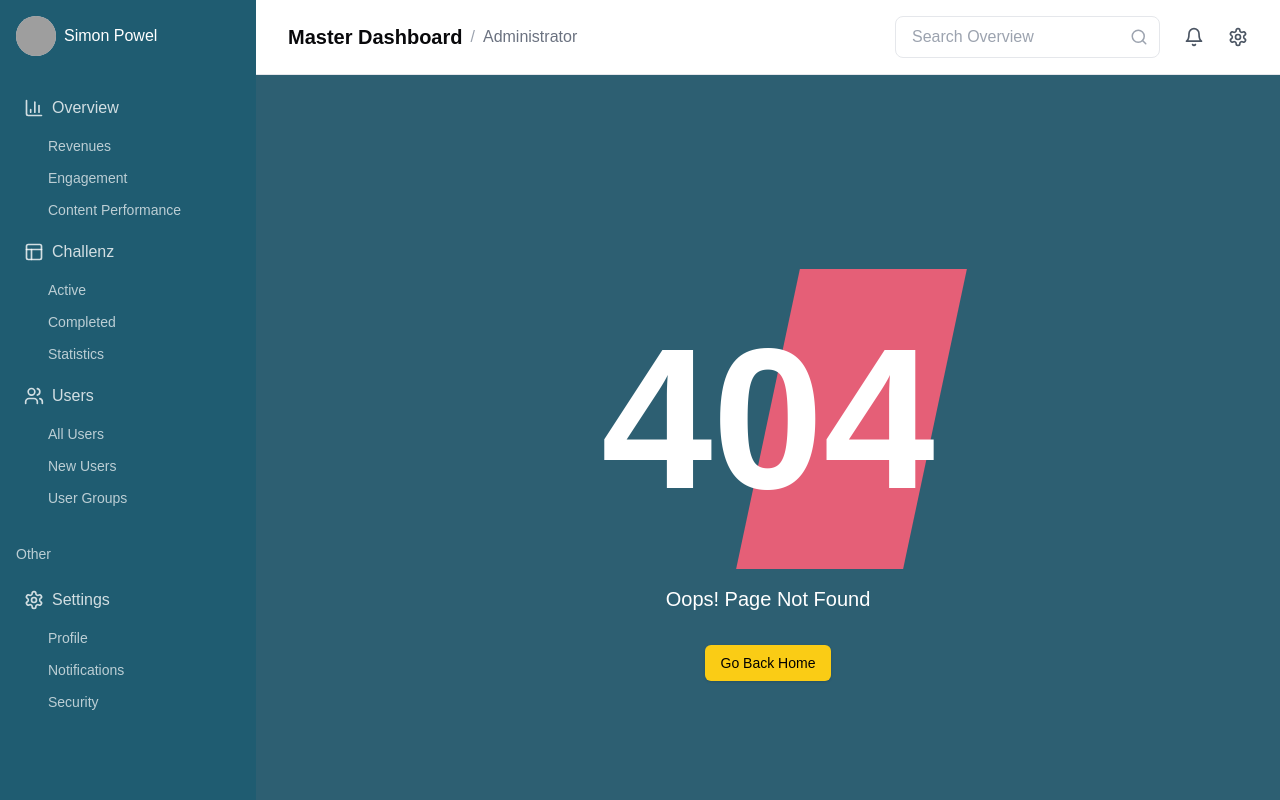
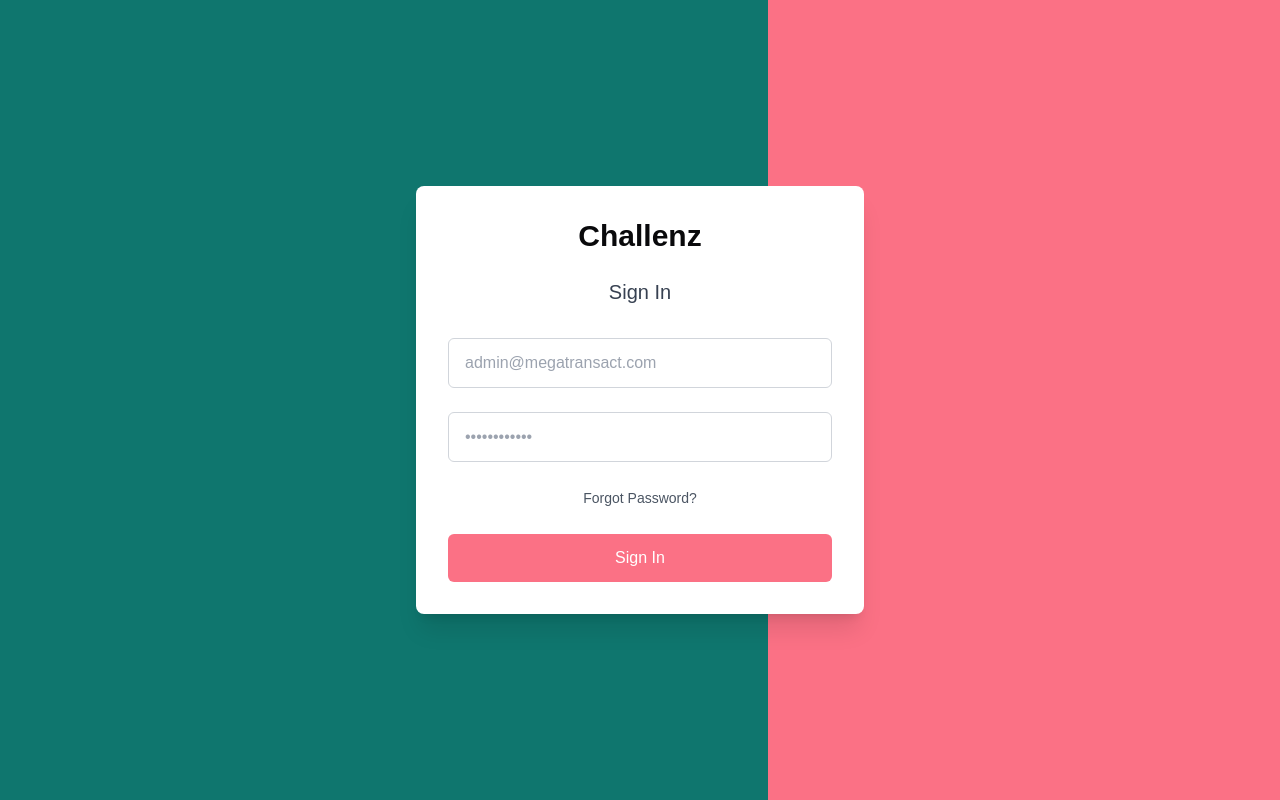
Before and after one commit to megatransactFront/challenz_dashboard, a Next.js app: page /auth/login in a window 1280 px wide. Before the commit this address had no page. Built offline with nearby package versions, Linux system fonts and the light colour scheme; grey boxes are pictures that could not be loaded.

Commit message:
Added Auth Login
- Added route to auth -> login page

```diff
--- /dev/null
+++ b/src/app/auth/layout.tsx
@@ -0,0 +1,19 @@
+// app/auth/layout.tsx
+import type { Metadata } from "next";
+
+export const metadata: Metadata = {
+  title: "Authentication - Challenz",
+  description: "Sign in to your account",
+};
+
+export default function AuthLayout({
+  children,
+}: {
+  children: React.ReactNode;
+}) {
+  return (
+    <div className="min-h-screen">
+      {children}
+    </div>
+  );
+}
--- /dev/null
+++ b/src/app/auth/login/page.tsx
@@ -0,0 +1,93 @@
+// app/auth/login/page.tsx
+'use client'
+
+import { useState } from 'react'
+import { useRouter } from 'next/navigation'
+
+export default function LoginPage() {
+  const router = useRouter()
+  const [email, setEmail] = useState('')
+  const [password, setPassword] = useState('')
+  const [isLoading, setIsLoading] = useState(false)
+
+  const handleSubmit = async (e: React.FormEvent<HTMLFormElement>) => {
+    e.preventDefault()
+    setIsLoading(true)
+
+    try {
+      // Simulate authentication delay
+      await new Promise(resolve => setTimeout(resolve, 1500))
+      // Add actual auth logic here later
+      console.log('Sign in attempted with:', email)
+      router.push('/dashboard')
+    } catch (error) {
+      console.error('Authentication error:', error)
+    } finally {
+      setIsLoading(false)
+    }
+  }
+
+  return (
+    <div className="fixed inset-0 w-full h-full">
+      {/* Background split design */}
+      <div className="absolute inset-0">
+        <div className="w-full h-full relative overflow-hidden">
+          <div className="absolute top-0 left-0 w-3/5 h-full bg-teal-700" />
+          <div className="absolute top-0 right-0 w-2/5 h-full bg-rose-400" />
+        </div>
+      </div>
+
+      {/* Content */}
+      <div className="relative h-full flex items-center justify-center p-4">
+        <div className="bg-white rounded-lg shadow-xl w-full max-w-md p-8">
+          <div className="text-center mb-8">
+            <h1 className="text-3xl font-semibold mb-6">Challenz</h1>
+            <h2 className="text-xl text-gray-700">Sign In</h2>
+          </div>
+
+          <form onSubmit={handleSubmit} className="space-y-6">
+            <div>
+              <input
+                type="email"
+                value={email}
+                onChange={(e) => setEmail(e.target.value)}
+                placeholder="admin@megatransact.com"
+                className="w-full px-4 py-3 border border-gray-300 rounded-md focus:outline-none focus:ring-2 focus:ring-teal-500"
+                required
+              />
+            </div>
+
+            <div>
+              <input
+                type="password"
+                value={password}
+                onChange={(e) => setPassword(e.target.value)}
+                placeholder="••••••••••••"
+                className="w-full px-4 py-3 border border-gray-300 rounded-md focus:outline-none focus:ring-2 focus:ring-teal-500"
+                required
+              />
+            </div>
+
+            <div className="text-center">
+              <button
+                type="button"
+                onClick={() => router.push('/auth/forgot-password')}
+                className="text-sm text-gray-600 hover:text-teal-600"
+              >
+                Forgot Password?
+              </button>
+            </div>
+
+            <button
+              type="submit"
+              disabled={isLoading}
+              className="w-full bg-rose-400 text-white py-3 rounded-md hover:bg-rose-500 transition-colors disabled:opacity-70"
+            >
+              {isLoading ? 'Signing In...' : 'Sign In'}
+            </button>
+          </form>
+        </div>
+      </div>
+    </div>
+  )
+}
--- a/src/app/page.tsx
+++ b/src/app/page.tsx
@@ -2,5 +2,5 @@
 import { redirect } from 'next/navigation'
 
 export default function Home() {
-  redirect('/dashboard')
+  redirect('/auth/login')
 }
```
